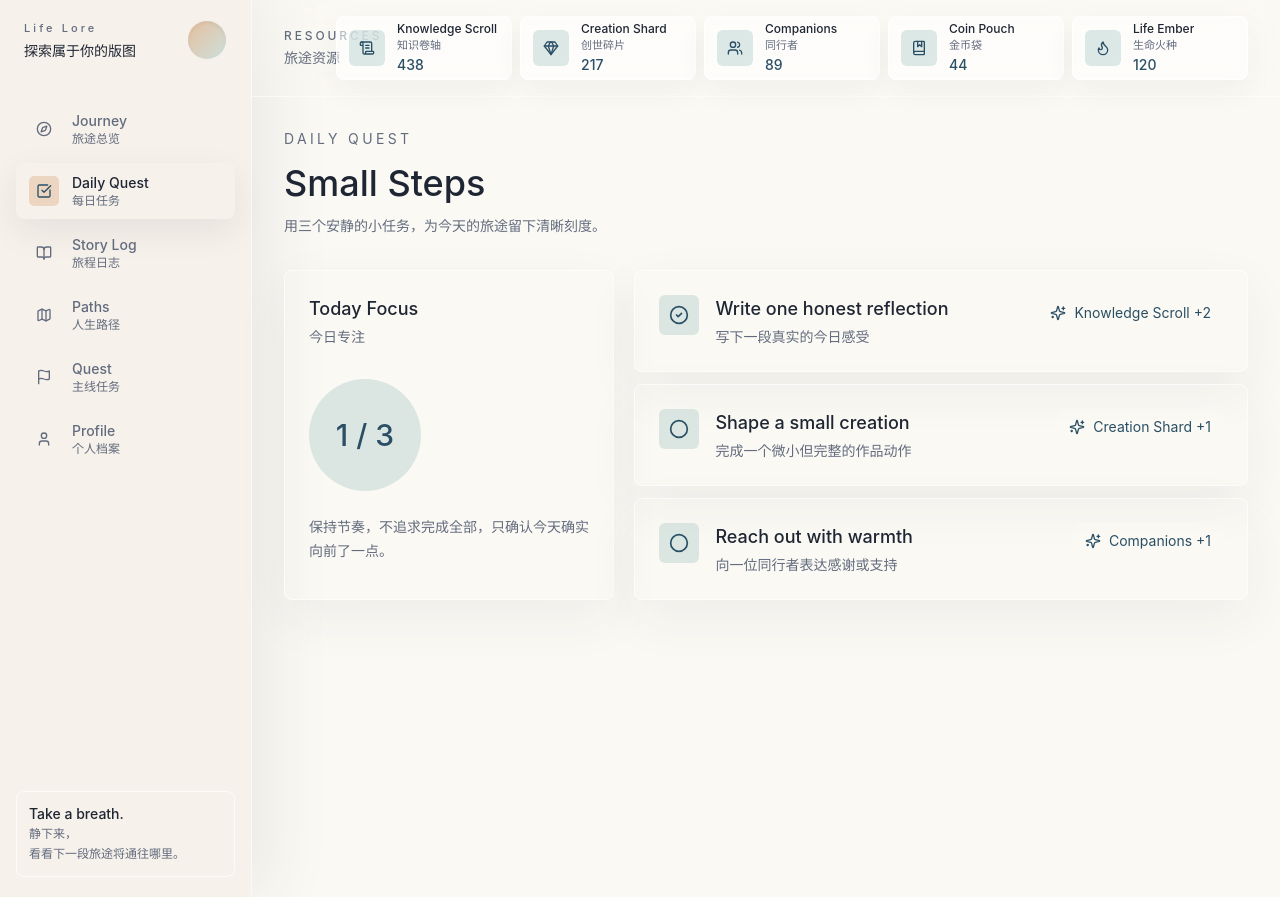
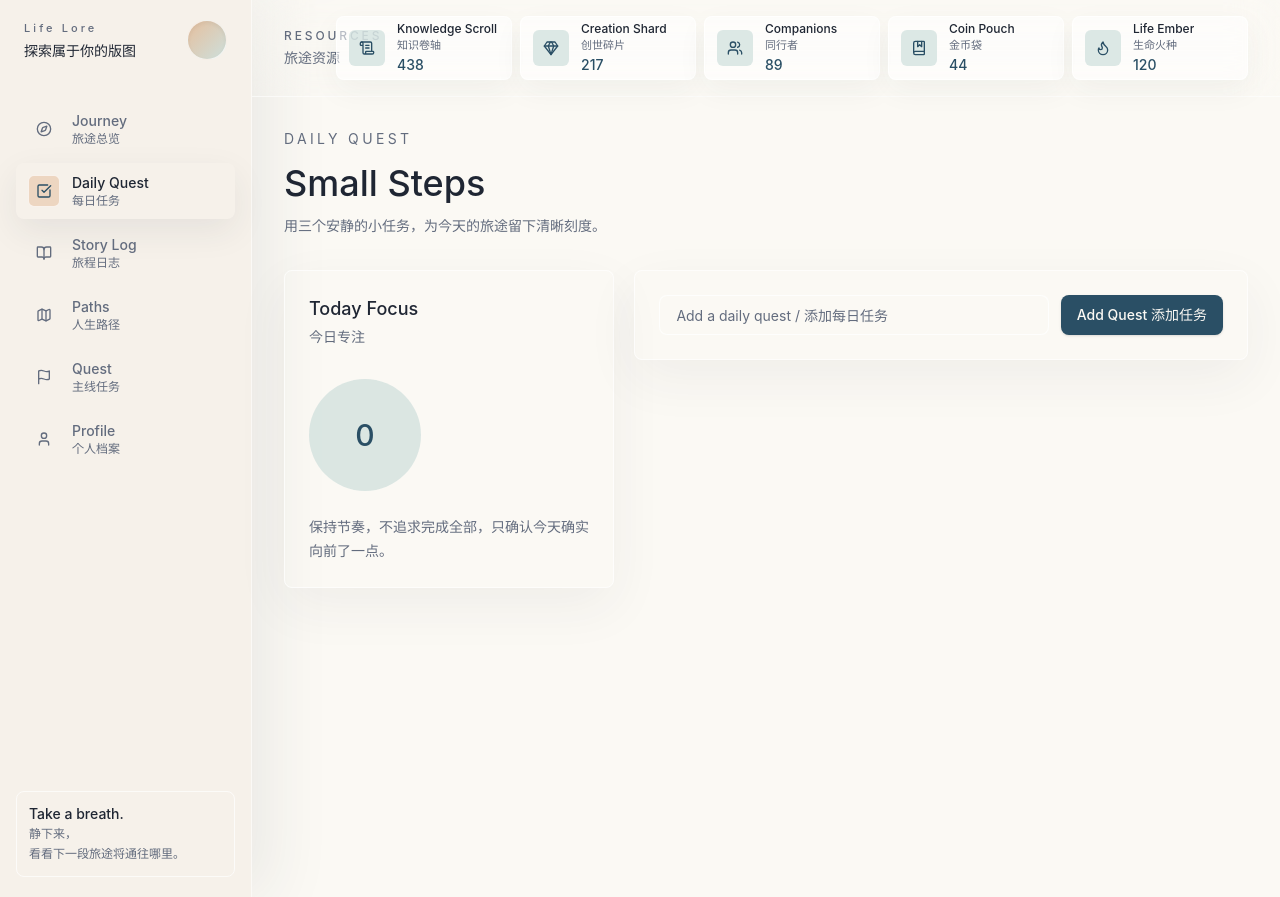
Before and after one commit to Muhai17/life-lore, a Next.js app: page /daily-quest in a window 1280 px wide. Built offline with nearby package versions, Linux system fonts and the light colour scheme.

Commit message:
feat: week3 day2 add quest ui

```diff
--- a/src/components/daily-quest/daily-quest-page.tsx
+++ b/src/components/daily-quest/daily-quest-page.tsx
@@ -1,29 +1,40 @@
-import { CheckCircle2, Circle, Sparkles } from "lucide-react";
+"use client";
+
+import { useEffect, useState } from "react";
+import { Circle, Sparkles } from "lucide-react";
 import { PageHeader, PageShell } from "@/components/ui/page-shell";
+import { Button } from "@/components/ui/button";
 import { CardHeader, SurfaceCard } from "@/components/ui/surface-card";
-
-const quests = [
-  {
-    title: "Write one honest reflection",
-    description: "写下一段真实的今日感受",
-    reward: "Knowledge Scroll +2",
-    done: true,
-  },
-  {
-    title: "Shape a small creation",
-    description: "完成一个微小但完整的作品动作",
-    reward: "Creation Shard +1",
-    done: false,
-  },
-  {
-    title: "Reach out with warmth",
-    description: "向一位同行者表达感谢或支持",
-    reward: "Companions +1",
-    done: false,
-  },
-];
+import {
+  getDailyQuests,
+  saveDailyQuest,
+} from "@/lib/storage/daily-quest-storage";
+import type { DailyQuest } from "@/types/daily-quest";
 
 export function DailyQuestPage() {
+  const [quests, setQuests] = useState<DailyQuest[]>([]);
+  const [title, setTitle] = useState("");
+  const [errorMessage, setErrorMessage] = useState("");
+
+  useEffect(() => {
+    setQuests(getDailyQuests());
+  }, []);
+
+  function handleAddQuest() {
+    const trimmedTitle = title.trim();
+
+    if (!trimmedTitle) {
+      setErrorMessage("Please name this quest. 请先写下任务名称。");
+      return;
+    }
+
+    const newQuest = saveDailyQuest({ title: trimmedTitle });
+
+    setQuests((currentQuests) => [newQuest, ...currentQuests]);
+    setTitle("");
+    setErrorMessage("");
+  }
+
   return (
     <PageShell>
       <PageHeader
@@ -36,7 +47,7 @@ export function DailyQuestPage() {
         <SurfaceCard>
           <CardHeader title="Today Focus" description="今日专注" />
           <div className="mt-8 flex h-28 w-28 items-center justify-center rounded-full bg-secondary/70 text-3xl font-medium text-primary">
-            1 / 3
+            {quests.length}
           </div>
           <p className="mt-6 text-sm leading-6 text-muted-foreground">
             保持节奏，不追求完成全部，只确认今天确实向前了一点。
@@ -44,30 +55,53 @@ export function DailyQuestPage() {
         </SurfaceCard>
 
         <div className="space-y-3">
+          <article className="rounded-lg border border-white/70 bg-white/58 p-6 shadow-[0_18px_54px_rgba(44,52,64,0.06)]">
+            <div className="flex flex-col gap-3 sm:flex-row">
+              <input
+                value={title}
+                onChange={(event) => {
+                  setTitle(event.target.value);
+                  setErrorMessage("");
+                }}
+                className="h-10 min-w-0 flex-1 rounded-lg border border-white/80 bg-background/70 px-4 text-sm text-foreground outline-none placeholder:text-muted-foreground"
+                placeholder="Add a daily quest / 添加每日任务"
+                type="text"
+              />
+              <Button onClick={handleAddQuest}>Add Quest 添加任务</Button>
+            </div>
+            {errorMessage && (
+              <p className="mt-3 text-sm font-medium text-destructive">
+                {errorMessage}
+              </p>
+            )}
+          </article>
+
           {quests.map((quest) => {
-            const Icon = quest.done ? CheckCircle2 : Circle;
-
             return (
               <article
-                key={quest.title}
+                key={quest.id}
                 className="rounded-lg border border-white/70 bg-white/58 p-6 shadow-[0_18px_54px_rgba(44,52,64,0.06)]"
               >
                 <div className="flex flex-col items-start gap-4 sm:flex-row">
                   <span className="flex h-10 w-10 shrink-0 items-center justify-center rounded-md bg-secondary/70 text-primary">
-                    <Icon className="h-5 w-5" />
+                    <Circle className="h-5 w-5" />
                   </span>
                   <div className="min-w-0 flex-1">
                     <h2 className="text-lg font-medium leading-7 text-foreground">
                       {quest.title}
                     </h2>
+                    {quest.description && (
                       <p className="mt-1 text-sm text-muted-foreground">
                         {quest.description}
                       </p>
+                    )}
                   </div>
+                  {quest.rewardPreview && (
                     <div className="flex shrink-0 items-center gap-2 rounded-md bg-background/70 px-3 py-2 text-sm text-primary">
                       <Sparkles className="h-4 w-4" />
-                    {quest.reward}
+                      +{quest.rewardPreview.amount}
                     </div>
+                  )}
                 </div>
               </article>
             );
```
Lines whose indentation alone changed are shown as unchanged.
